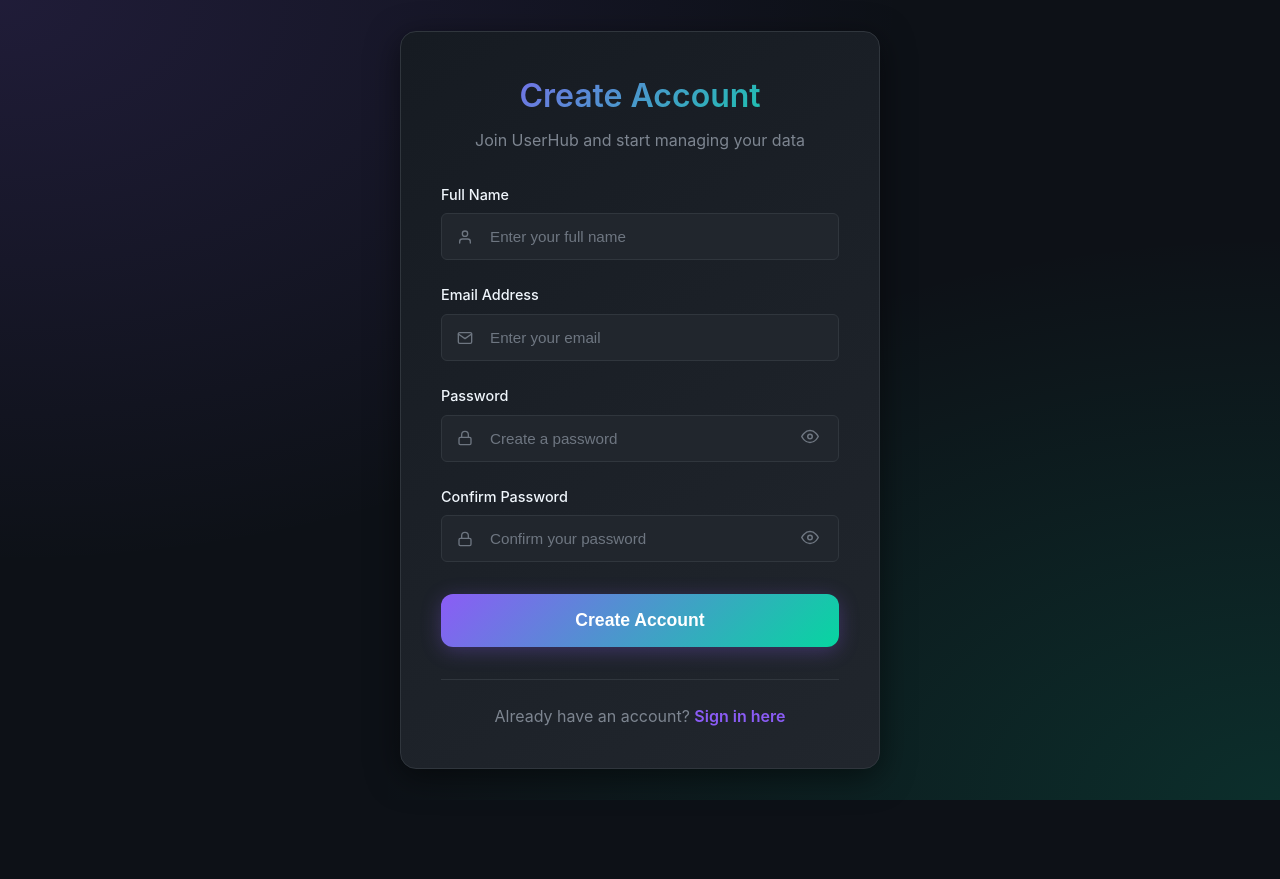
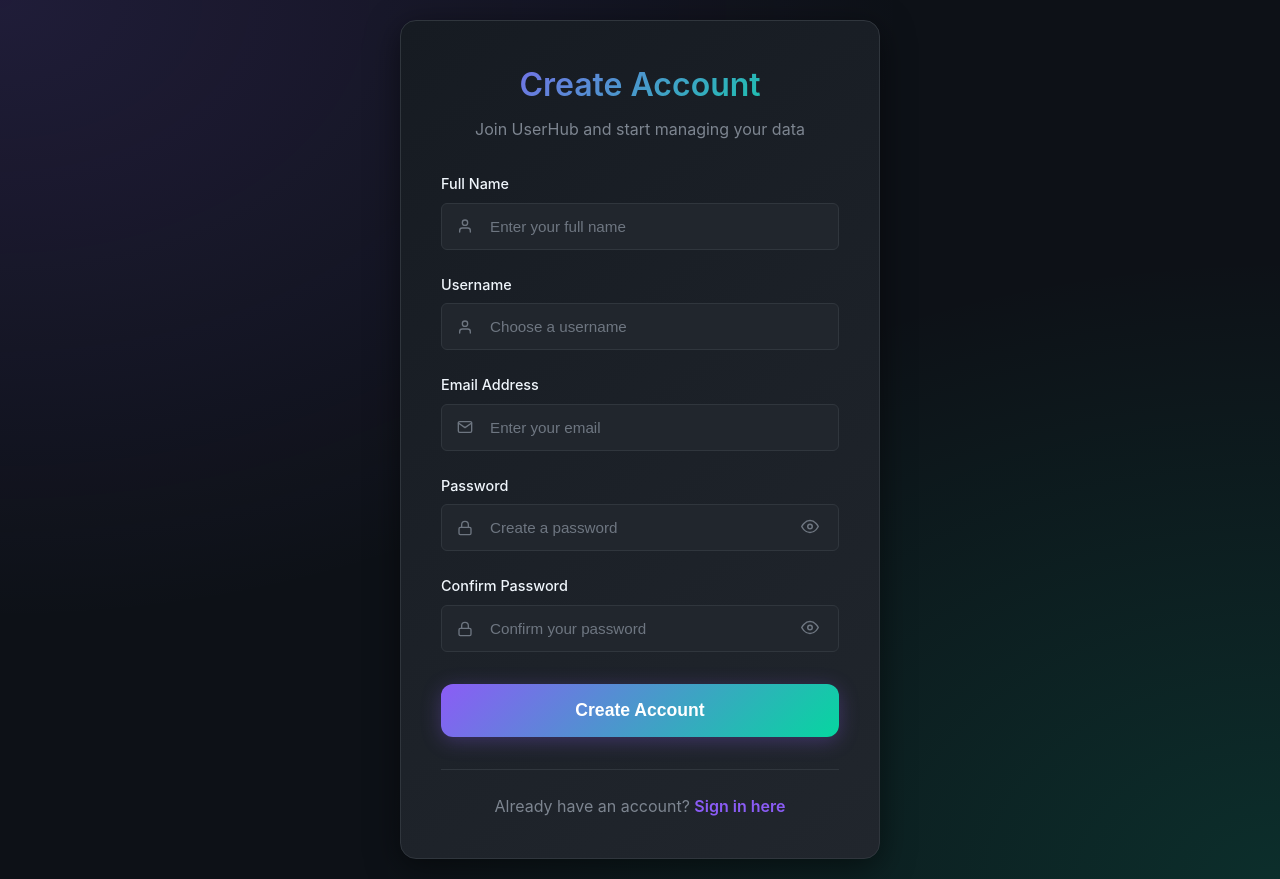
Before and after one commit to betuloran/fullstack-user-management-app, a React (Vite) app in the folder frontend/: page /register in a window 1280 px wide. Before the commit the page ends 800 px from the top, so only its background shows below. Built offline with nearby package versions, Linux system fonts and the light colour scheme.

Commit message:
back to home deleted

```diff
--- a/frontend/src/components/Auth/Register.tsx
+++ b/frontend/src/components/Auth/Register.tsx
@@ -2,10 +2,12 @@
 import { Link, useNavigate } from 'react-router-dom';
 import { FiUser, FiMail, FiLock, FiEye, FiEyeOff } from 'react-icons/fi';
 import { useAuth } from '../../contexts/useAuth';
+import { authAPI } from '../../services/api';
 
 const Register = () => {
   const [formData, setFormData] = useState({
     name: '',
+    username: '',
     email: '',
     password: '',
     confirmPassword: ''
@@ -18,7 +20,6 @@
   const { login, isAuthenticated } = useAuth();
   const navigate = useNavigate();
 
-  // If already authenticated, redirect to dashboard
   useEffect(() => {
     if (isAuthenticated) {
       navigate('/', { replace: true });
@@ -34,7 +35,7 @@
   };
 
   const validateForm = () => {
-    if (!formData.name || !formData.email || !formData.password || !formData.confirmPassword) {
+    if (!formData.name || !formData.username || !formData.email || !formData.password || !formData.confirmPassword) {
       setError('All fields are required');
       return false;
     }
@@ -58,23 +59,32 @@
     setError('');
 
     try {
-      // Simulate API call
-      await new Promise(resolve => setTimeout(resolve, 2000));
+      // Backend API'ye register request gönder
+      const response = await authAPI.register({
+        name: formData.name,
+        username: formData.username,
+        email: formData.email,
+        password: formData.password
+      });
 
-      // Simulate successful registration
-      const user = {
-        email: formData.email,
-        name: formData.name
-      };
+      if (response.success) {
+        // User bilgisini ve token'ı localStorage'a kaydet
+        const userData = {
+          ...response.user,
+          token: response.token
+        };
 
-      // Use auth context to login after registration
-      login(user);
+        localStorage.setItem('user', JSON.stringify(userData));
 
-      // Navigate to dashboard
-      navigate('/', { replace: true });
+        // Auth context'e login bilgisini ver
+        login(response.user);
+
+        // Dashboard'a yönlendir
+        navigate('/', { replace: true });
+      }
     } catch (error) {
       console.error('Registration error:', error);
-      setError('Registration failed. Please try again.');
+      setError('Registration failed. Username or email may already exist.');
     } finally {
       setLoading(false);
     }
@@ -110,6 +120,24 @@
                   placeholder="Enter your full name"
                   required
                   autoComplete="name"
+                />
+              </div>
+            </div>
+
+            <div className="form-group">
+              <label htmlFor="username" className="form-label">Username</label>
+              <div className="input-wrapper">
+                <FiUser className="input-icon" />
+                <input
+                  type="text"
+                  id="username"
+                  name="username"
+                  className="form-input"
+                  value={formData.username}
+                  onChange={handleChange}
+                  placeholder="Choose a username"
+                  required
+                  autoComplete="username"
                 />
               </div>
             </div>
```
